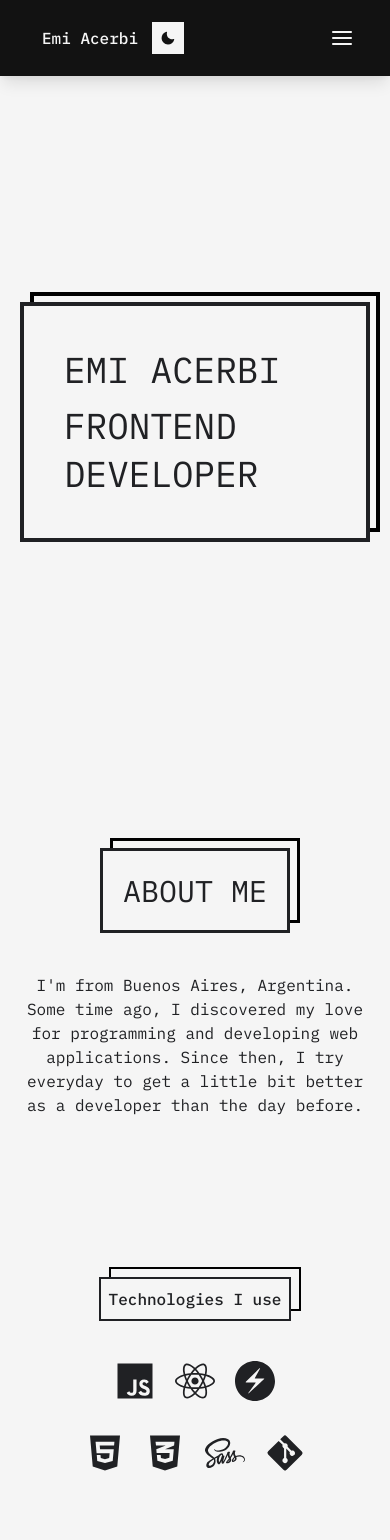
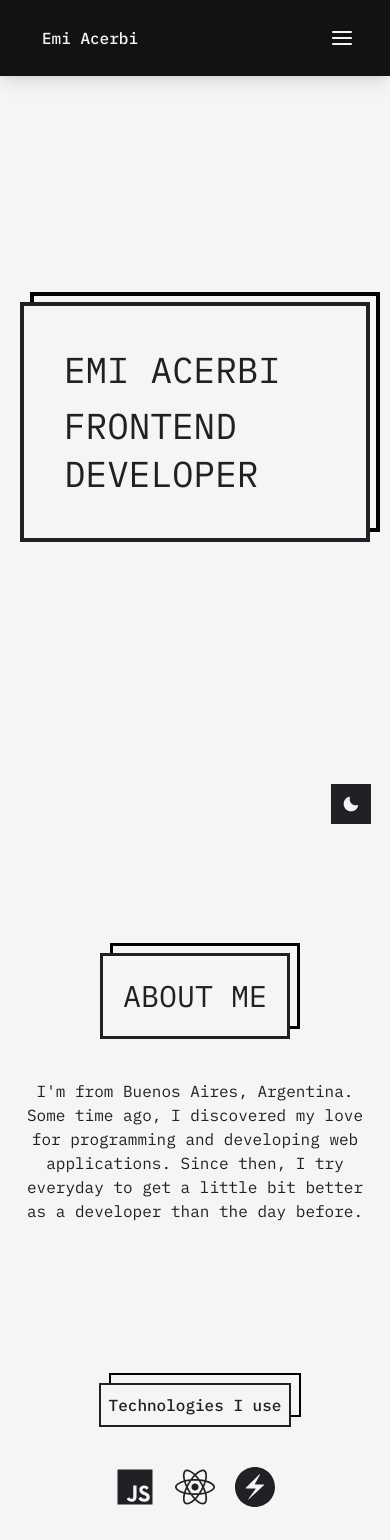
Before and after one commit to emiacerbi/personal-portfolio, a Next.js app: page / in a window 390 px wide. Shown: the top 1540 px of the page. Built offline with nearby package versions, Linux system fonts and the light colour scheme.

Commit message:
finished mobile and fixed links to sections

```diff
--- a/pages/index.js
+++ b/pages/index.js
@@ -24,7 +24,7 @@ import { BsSunFill } from "react-icons/bs";
 import { SiChakraui } from "react-icons/si";
 
 import { HamburgerIcon, MoonIcon } from '@chakra-ui/icons'
-import { useState } from "react";
+import { useRef, useState } from "react";
 
 export default function Home() {
 
@@ -35,6 +35,11 @@ export default function Home() {
   const toast = useToast()
 
   // Scroll functions
+
+  const aboutSection = useRef()
+  const projectSection = useRef()
+  const contactSection = useRef()
+
   const scrollToTop = () =>{
     window.scrollTo({
       behavior: 'smooth',
@@ -43,17 +48,15 @@ export default function Home() {
   };
 
   const scrollToAbout = () =>{
-    window.scrollTo({
-      behavior: 'smooth',
-      top: 929
-    });
+    aboutSection.current.scrollIntoView({behavior: 'smooth'});
   };
 
   const scrollToProjects = () =>{
-    window.scrollTo({
-      behavior: 'smooth',
-      top: 1922
-    });
+    projectSection.current.scrollIntoView({behavior: 'smooth'})
+  };
+
+  const scrollToContact = () =>{
+    contactSection.current.scrollIntoView({behavior: 'smooth'})
   };
 
   // Dark / Light Mode variables
@@ -100,6 +103,8 @@ export default function Home() {
         transition='.3s ease-in-out'
       >
 
+
+
         {/* Header */}
         <Stack
           alignItems='center'
@@ -126,23 +131,28 @@ export default function Home() {
 
             {/* Mobile Menu */}
             <Hide breakpoint="(min-width: 599px)">
+
               <IconButton
-                _hover={{bg: "whitesmoke", color: "#121212"}}
-                bg='whitesmoke'
+                _hover={{bg: {bg}, color: {bgHover}}}
+                bg={bgHover}
                 borderRadius='0'
-                color='#121212'
-                // color='whitesmoke'
+                bottom='5'
+                color={colorHover}
                 icon={icon}
-                marginRight='auto !important'
-                size='sm'
+                marginLeft='auto !important'
+                position='fixed'
+                right='5%'
+                size='md'
                 onClick={toggleColorMode}
               />
+
               <HamburgerIcon
                 cursor='pointer'
                 h={6}
                 w={6}
                 onClick={() => setIsMobileMenuShown(!isMobileMenuShown)}
               />
+
 
               <Stack
                 alignItems='center'
@@ -156,11 +166,10 @@ export default function Home() {
                 justifyContent='center'
                 left='50%'
                 margin='0 !important'
-                minWidth='50%'
+                minWidth='75%'
                 padding={14}
-                // paddingBottom={7}
                 position='absolute'
-                spacing={10}
+                spacing={8}
                 top='100px'
                 transform={mobileMenu}
                 transition='.2s ease-in-out'
@@ -169,7 +178,6 @@ export default function Home() {
                   _hover={{bg: "whitesmoke", color: "#121212"}}
                   as='a'
                   border= '1px solid whitesmoke'
-                  color='whitesmoke'
                   cursor='pointer'
                   padding={1}
                   textAlign='center'
@@ -202,7 +210,22 @@ export default function Home() {
                   Projects
                 </Link>
 
+                <Link
+                  _hover={{bg: "whitesmoke", color: "#121212"}}
+                  border='1px solid whitesmoke'
+                  padding={1}
+                  textAlign='center'
+                  width='100%'
+                  onClick={scrollToContact}
+                >
+                  Contact
+                </Link>
+
+
+
               </Stack>
+
+
             </Hide>
 
             {/* Wide res Menu */}
@@ -234,6 +257,14 @@ export default function Home() {
                   onClick={scrollToProjects}
                 >
                   Projects
+                </Link>
+
+                <Link
+                  _hover={{bg: "whitesmoke", color: "#121212"}}
+                  padding={1}
+                  onClick={scrollToContact}
+                >
+                  Contact
                 </Link>
 
                 <IconButton
@@ -273,7 +304,6 @@ export default function Home() {
             position='relative'
             transition='.3s ease-in-out'
             zIndex='0'
-            onClick={scrollToAbout}
           >
             <Heading fontFamily="'IBM Plex Mono', monospace" fontSize={['4xl', '4xl', '4xl', '5xl']} fontWeight={400}>
               EMI ACERBI
@@ -287,8 +317,23 @@ export default function Home() {
 
 
 
-        <Stack alignItems='center' bg={bg} color={color} height='75vh' justifyContent='center' paddingX={5} spacing={20} transition='.3s ease-in-out'>
-        <Stack alignItems='center' direction={['column', 'column', 'column', 'row']} spacing={40} >
+        <Stack
+          ref={aboutSection}
+          alignItems='center'
+          bg={bg}
+          // bg='red'
+          color={color}
+          height='100vh'
+          href={aboutSection}
+          justifyContent='center'
+          paddingX={5}
+          spacing={20}
+          transition='.3s ease-in-out'
+        >
+        <Stack alignItems='center' direction={['column', 'column', 'column', 'row']}
+          spacing={40}
+
+        >
           <Stack spacing={10}>
             <Heading
               border={borderSlim}
@@ -388,6 +433,7 @@ export default function Home() {
 
         {/* Proyectos */}
         <Stack
+          ref={projectSection}
           alignItems='center'
           bg={bg}
           color={color}
@@ -395,8 +441,8 @@ export default function Home() {
           minHeight='100vh'
           paddingBottom='8rem'
           paddingTop='5rem'
+          // paddingY={10}
           paddingX={5}
-          // paddingY={10}
           spacing={24}
           transition='.3s ease-in-out'
         >
@@ -519,7 +565,17 @@ export default function Home() {
 
 
         {/* Footer */}
-        <Stack alignItems='center' bg='#121212' boxShadow='lg' color='whitesmoke' direction='row' justifyContent='center' padding={8} spacing={8}>
+        <Stack
+          ref={contactSection}
+          alignItems='center'
+          bg='#121212'
+          boxShadow='lg'
+          color='whitesmoke'
+          direction='row'
+          justifyContent='center'
+          padding={8}
+          spacing={8}
+        >
           <Icon
             _hover={{opacity: '.5'}}
             as={FaGithub}
```
